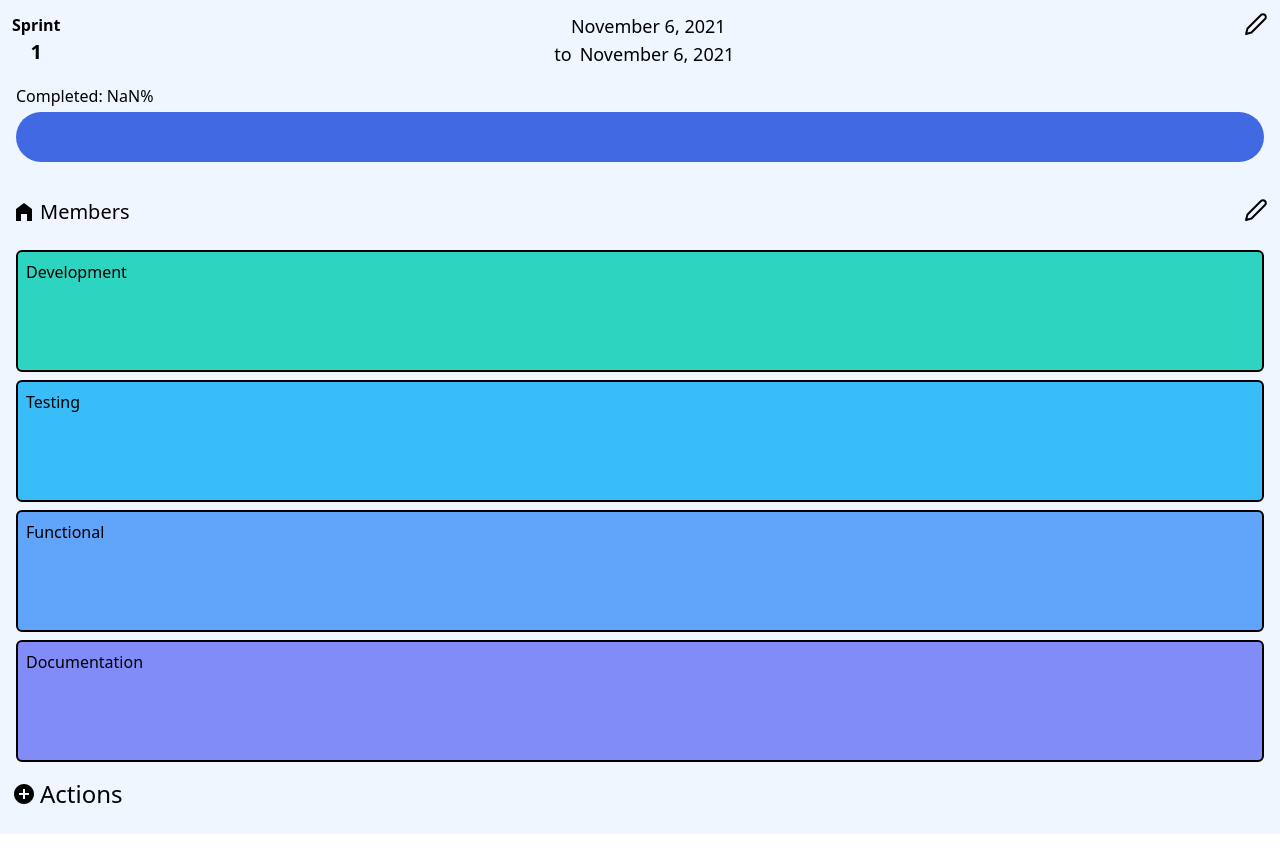
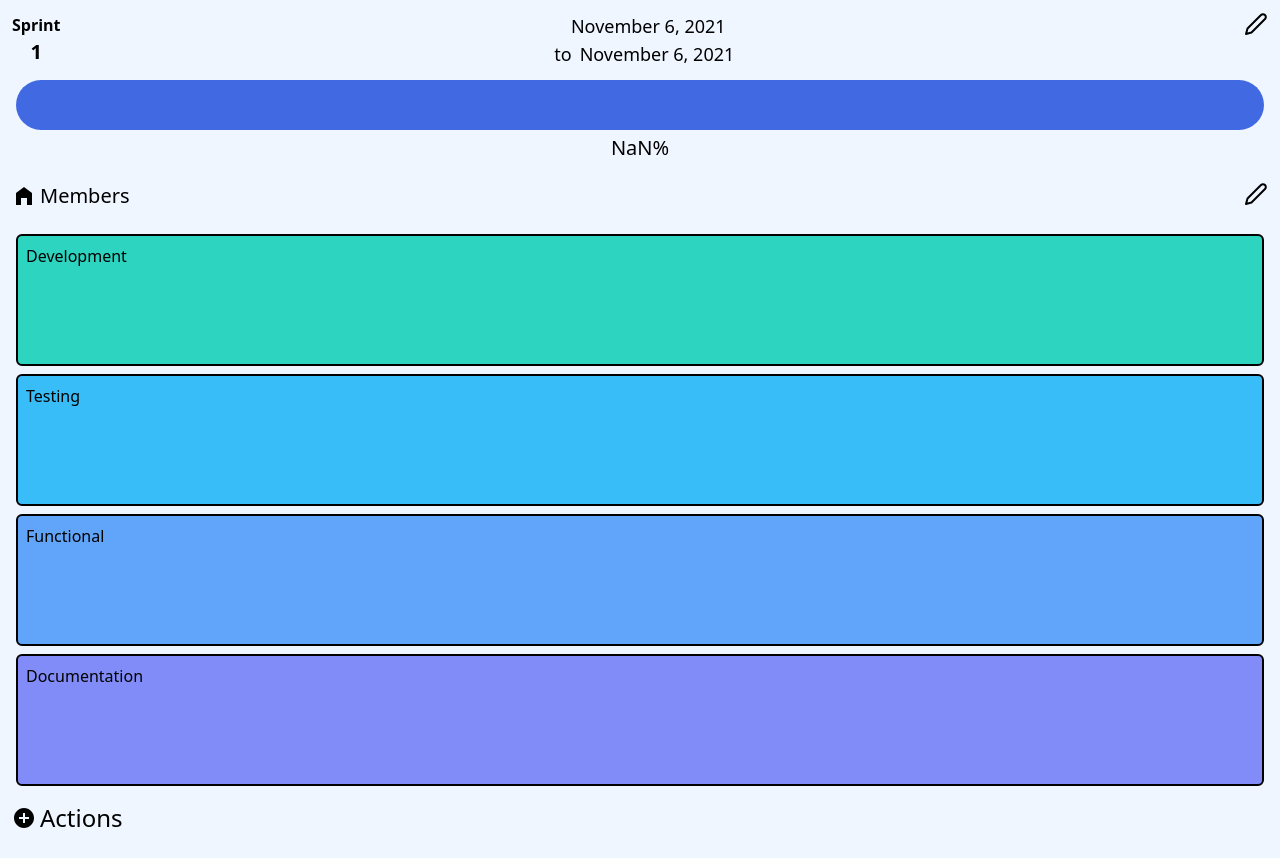
Before and after one commit to albertocaparros/dailys-board, a React (Create React App) app: page / in a window 1280 px wide. Before the commit the page ends 834 px from the top, so only its background shows below. Built offline with nearby package versions, Linux system fonts and the light colour scheme.

Commit message:
Small improvements

```diff
--- a/src/App.js
+++ b/src/App.js
@@ -8,7 +8,7 @@ import Improvement from './components/toasts/Improvement';
 
 function App() {
   return (
-    <div className='container w-full p-3 bg-blue-50'>
+    <div className='container w-full p-3 mx-auto bg-blue-50'>
       <Improvement></Improvement>
       <SprintContextProvider>
         <Timeline />
--- a/src/components/actions/ActionsArea.js
+++ b/src/components/actions/ActionsArea.js
@@ -70,7 +70,7 @@ const ActionsArea = () => {
       <div>
         {actions.map((action) => (
           <Action
-            key={actions.id}
+            key={action.id}
             title={action.title}
             body={action.body}
             deleteAction={deleteAction}
--- a/src/components/members/MembersArea.js
+++ b/src/components/members/MembersArea.js
@@ -65,7 +65,7 @@ const MembersArea = () => {
         ))}
       </div>
       {!editMode && (
-        <div className='flex flex-col mt-2 h-[65vh]'>
+        <div className='flex flex-col mt-2 h-[70vh]'>
           <div className='p-2 mx-1 my-1 bg-teal-400 border-2 border-black rounded-md h-1/2'>
             <p className='text-base font-medium'>Development</p>
           </div>
--- a/src/components/timeline/Timeline.js
+++ b/src/components/timeline/Timeline.js
@@ -14,13 +14,13 @@ const Timeline = () => {
   );
 
   return (
-    <div className='flex flex-col mb-4'>
+    <div className='flex flex-col'>
       {!sprintInformation.edit && <SprintInformation />}
       {sprintInformation.edit && <SprintEdit />}
 
-      <div className='p-1 mt-2 mb-4'>
-        <p className='my-1 text-l'>Completed: {percentage}%</p>
+      <div className='p-1 mt-2 '>
         <Line percent={percentage} strokeWidth='4' strokeColor='#4169e1' />
+        <p className='mx-auto my-1 text-xl text-center'>{percentage}%</p>
       </div>
     </div>
   );
```
